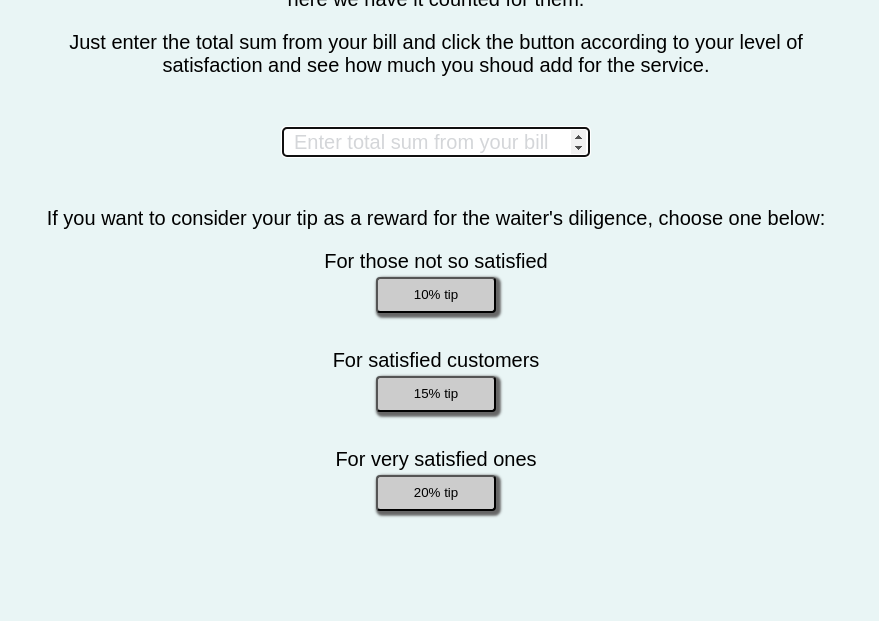
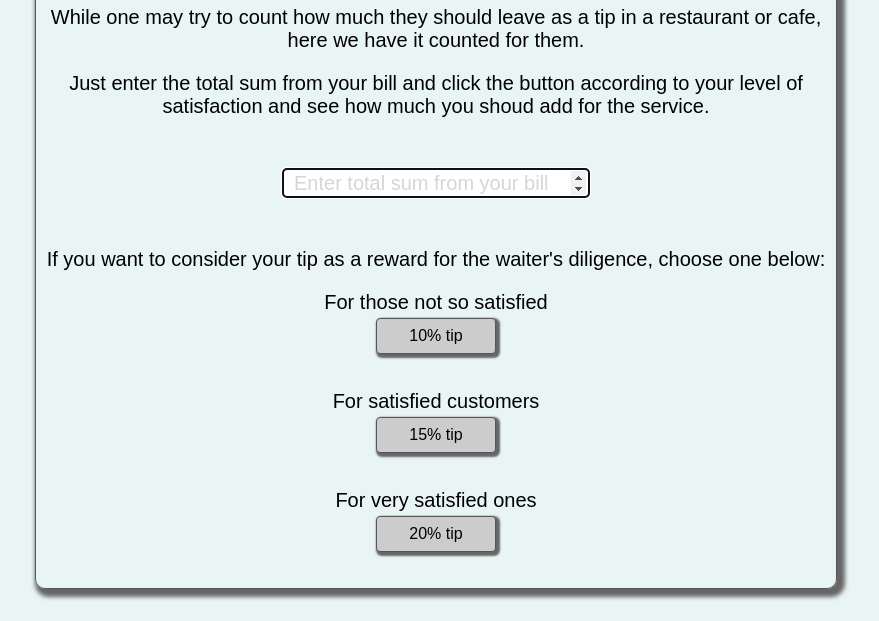
Before and after one commit to mpreus/tip_calculator, a plain HTML site: page index.html in a window 1280 px wide. Shown: the part 179-800 px from the top of the page, without its empty margins (204-1083 px from the left). Drawn offline with Linux system fonts and the light colour scheme; a script that the page names is missing.

Commit message:
Add further style elements

```diff
--- a/index.html
+++ b/index.html
@@ -4,7 +4,7 @@
 	<meta charset="UTF-8">
 	<title>Tip calculator</title>
 	<meta name="viewport", content="width=device-width, initial-scale=1.0">
-    <meta name="description" content="tip calculator">
+    <meta name="description" content="tip calculator, percentage based, counting numbers">
     <meta name="description" content="front-end technologies, JavaScript, CSS, HTML">
 	<link rel="stylesheet" type="text/css" href="style/style.css">
 	<script type="text/javascript" src="app/app.js"></script>
--- a/style/style.css
+++ b/style/style.css
@@ -1,4 +1,3 @@
-
 body, html {
 	background: #e9f5f5;
 	box-sizing: border-box;
@@ -9,7 +8,11 @@ body, html {
 }
 
 .wraper {
+	border: .05rem solid #555;
+	border-radius: .5rem;
+	box-shadow: .2rem .2rem .2rem .2rem #666;
 	margin: 0 auto;
+	margin-top: 2rem;
 	max-width: 40rem;
 	text-align: center;
 }
@@ -40,12 +43,20 @@ input {
 
 button {
 	background: #ccc;
+	border: .05rem solid #555;
 	border-radius: .2rem;
-	box-shadow: .12rem .12rem .12rem .12rem #666;
+	box-shadow: .1rem .1rem .1rem .1rem #666;
+	font-size: .8rem;
 	height: 1.8rem;
 	margin-bottom: 1.8rem;
 	margin-top: .2rem;
 	width: 6rem;
+}
+
+button:hover {
+	background: #eee;
+	box-shadow: .12rem .12rem .12rem .12rem #555;
+	cursor: pointer;
 }
 
 ::-webkit-input-placeholder {
```
